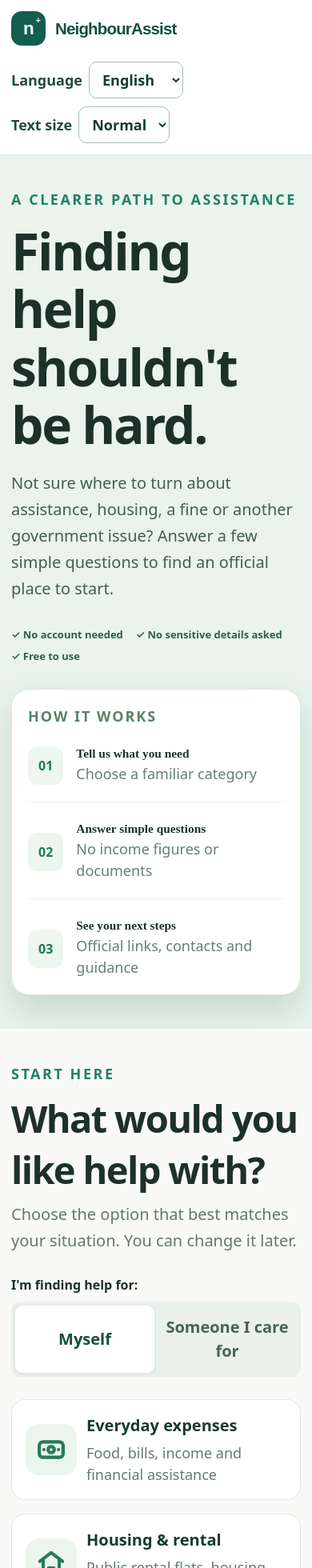
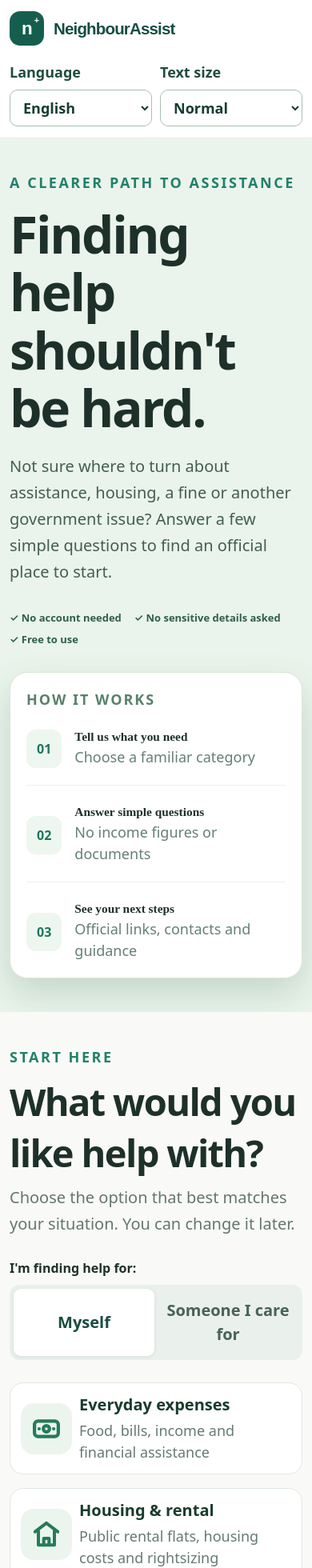
Before and after one commit to peepeepoopoomanm/NeighbourAssist, a React (Vite) app: page / in a window 390 px wide. Shown: the top 1960 px of the page at 80% size. Built offline with nearby package versions, Linux system fonts and the light colour scheme.

Commit message:
Improve 320px mobile wrapping, large Chinese text layouts and reduced-motion card behaviour

```diff
--- a/src/style.css
+++ b/src/style.css
@@ -117,3 +117,33 @@
 
 /* With nine topics, give the final “Not sure” choice the full row on wide screens. */
 @media (min-width:851px){.categories>.category-card:last-child:nth-child(odd){grid-column:1 / -1}}
+
+
+/* Small-screen resilience audit: 320px handsets, long Chinese labels and large text. */
+.category-card,.category-details,.question-card,.recommendation,.checklist,.support-card,
+.contact-guidance,.mps-section,.mps-notes,.result-layout>div,.result-layout>aside,
+.flow-layout>div,.flow-layout>aside{min-width:0}
+.category-details strong,.category-details small,.question-title,.question-hint,
+.answer span,.recommendation h2,.recommendation p,.guide-caveat,.caregiver-auth-note,
+.contact-guidance,.spoken-script,.instruction-list li,.mps-facts,.checklist .check-item,
+.top-inner,.top-actions,.result-footer,.source-line{overflow-wrap:anywhere}
+.category-card{max-width:100%}
+@media(max-width:390px){
+ .site .container{width:min(100% - 24px,1180px)}
+ .topbar .top-actions{width:100%;display:flex;flex-wrap:wrap}
+ .topbar .setting{flex:1 1 135px;min-width:0}
+ .topbar .setting select{max-width:100%;min-width:0;width:100%}
+ .site .category-card{padding:13px;gap:9px}
+ .site .category-details strong{line-height:1.35}
+ .site .question-card,.site .recommendation,.site .checklist{padding:15px}
+ .site .flow-actions{flex-wrap:wrap}
+ .site .flow-actions .btn{flex:1 1 120px;min-width:0}
+ .site .contact-options{grid-template-columns:minmax(0,1fr)}
+ .site .mps-section{padding:13px}
+ .site .mps-visit-guide{padding:13px}
+ .site .recommendation-top{gap:10px}
+}
+@media(prefers-reduced-motion:reduce){
+ .site .category-card,.site .progress span{transition:none}
+ .site .category-card:hover{transform:none}
+}
```
